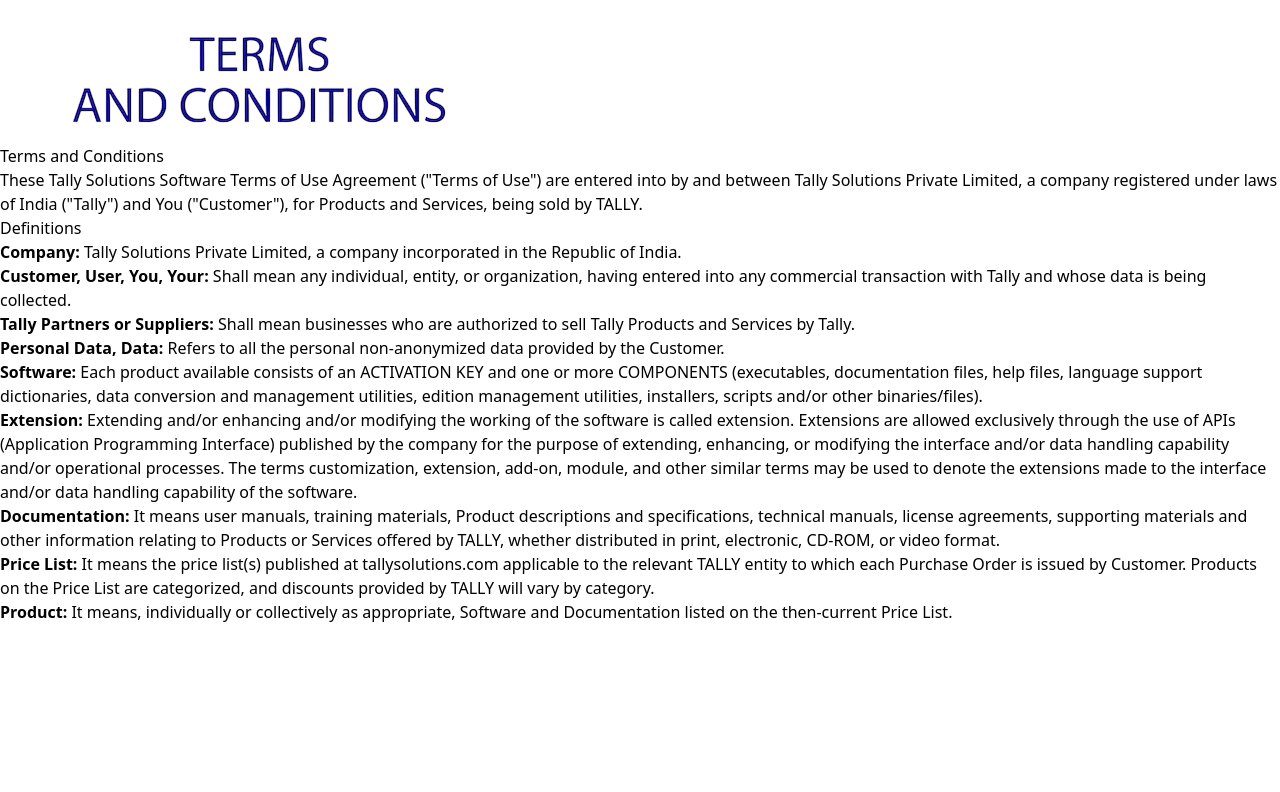
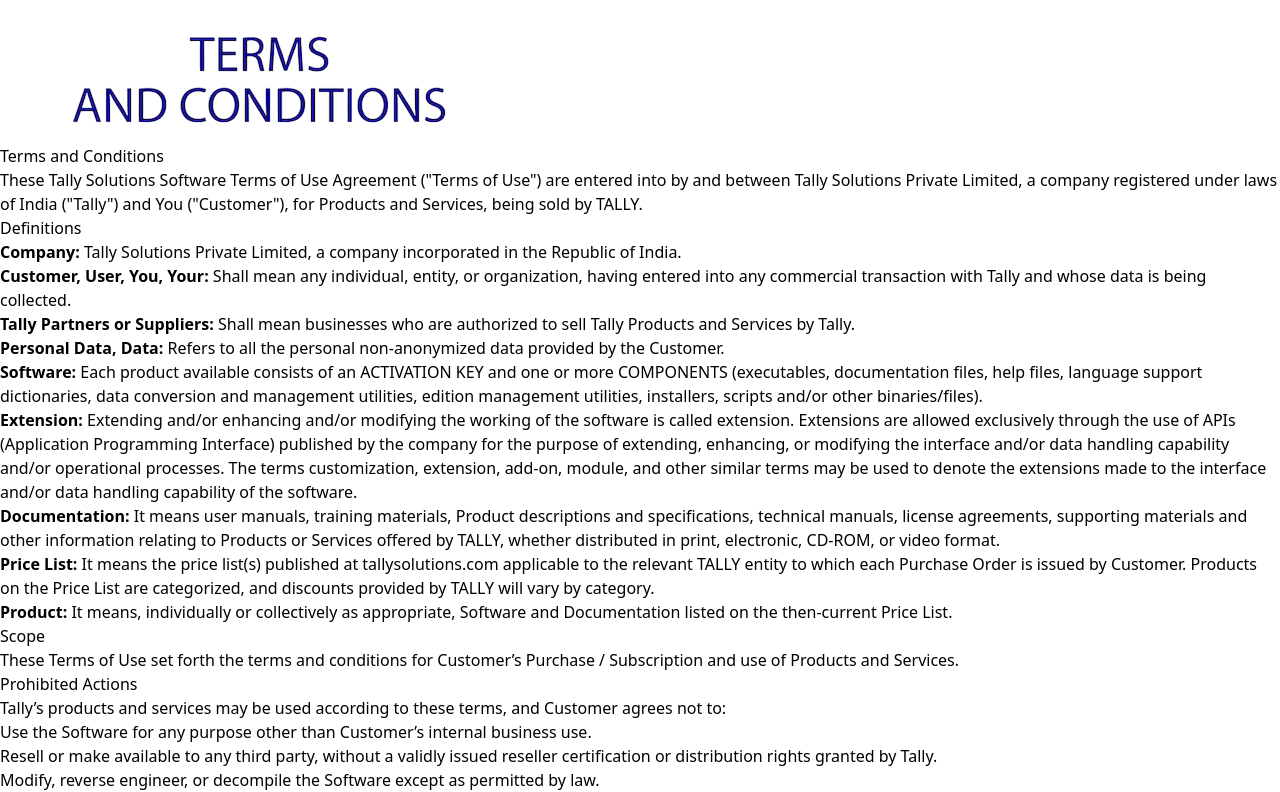
Before and after one commit to Hckos07/New-Repository, a React (Vite) app: page /tandc in a window 1280 px wide. Shown: the part 482-1274 px from the top of the page. Before the commit the page ends 1106 px from the top, so only its background shows below. Built offline with nearby package versions, Linux system fonts and the light colour scheme.

Commit message:
change in tandc

```diff
--- a/src/assets/Components/TandC.jsx
+++ b/src/assets/Components/TandC.jsx
@@ -41,9 +41,26 @@
           <li><strong>Product:</strong> It means, individually or collectively as appropriate, Software and Documentation listed on the then-current Price List.</li>
         </ul>
       </div>
-      <div className='mx-auto w-full p-12'>
 
+      {/* Scope Section */}
+      <div className="mx-auto w-full pt-12">
+        <h2 className="text-3xl font-bold text-blue-700 mb-6">Scope</h2>
+        <p className="text-gray-700 text-lg mb-4">
+          These Terms of Use set forth the terms and conditions for Customer’s Purchase / Subscription and use of Products and Services.
+        </p>
+      </div>
 
+      {/* Prohibited Actions Section */}
+      <div className="mx-auto w-full pt-12">
+        <h2 className="text-3xl font-bold text-blue-700 mb-6">Prohibited Actions</h2>
+        <p className="text-gray-700 text-lg mb-4">
+          Tally’s products and services may be used according to these terms, and Customer agrees not to:
+        </p>
+        <ul className="text-gray-700 text-lg space-y-4 list-disc pl-6">
+          <li>Use the Software for any purpose other than Customer’s internal business use.</li>
+          <li>Resell or make available to any third party, without a validly issued reseller certification or distribution rights granted by Tally.</li>
+          <li>Modify, reverse engineer, or decompile the Software except as permitted by law.</li>
+        </ul>
       </div>
     </section>
   );
```
